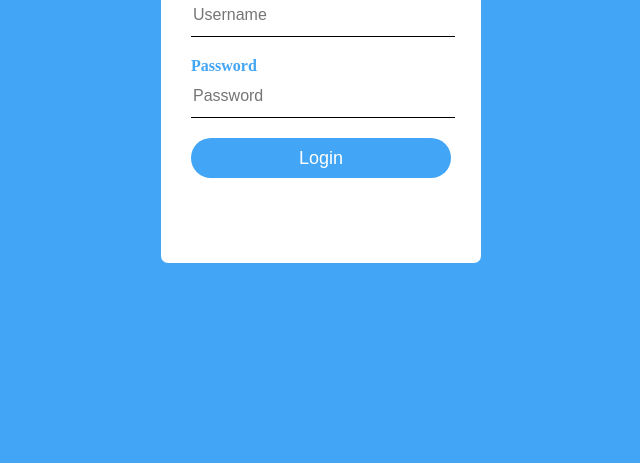
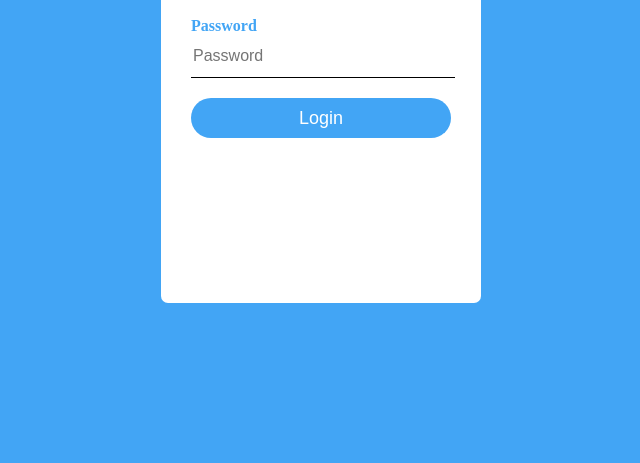
Before and after one commit to brianrizqi/E-Learning, a plain HTML site: page login.html in a window 1280 px wide. Shown: the part 337-800 px from the top of the page, without its empty margins (319-959 px from the left). Drawn offline with Linux system fonts and the light colour scheme.

Commit message:
login responsive

```diff
--- a/login.html
+++ b/login.html
@@ -6,7 +6,7 @@
     <link rel="stylesheet" type="text/css" href="login/login.css">
     <title>Login</title>
 </head>
-<body style="background-color: #42A5F5;">
+<body>
 <div class="title">
     <h1>E - Learning</h1>
 </div>
--- a/login/login.css
+++ b/login/login.css
@@ -1,3 +1,6 @@
+body {
+    background-color: #42A5F5;
+}
 .body-login {
     margin: 0;
     padding: 0;
@@ -14,8 +17,6 @@
 }
 
 .loginbox {
-    width: 320px;
-    height: 400px;
     background: #FFFFFF;
     color: #000000;
     top: 50%;
@@ -27,6 +28,8 @@
     border-radius: 7px;
 }
 
+
+
 .loginbox h1 {
     margin: 0;
     padding: 0 0 29px;
@@ -37,6 +40,7 @@
 }
 
 .loginbox p {
+    font-family: "Source Sans Pro";
     margin: 0;
     padding: 0;
     font-weight: bold;
@@ -83,3 +87,25 @@
     background: #42A5F5;
     color: #FFFFFF;
 }
+
+
+@media screen and (min-width: 400px) {
+    .loginbox {
+        width: 55%;
+        height: 60%;
+    }
+}
+
+@media screen and (min-width: 600px) {
+    .loginbox {
+        width: 55%;
+        height: 60%;
+    }
+}
+
+@media screen and (min-width: 800px) {
+    .loginbox {
+        width: 25%;
+        height: 60%;
+    }
+}
```
